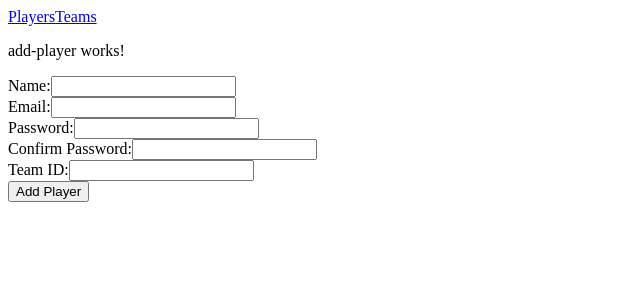
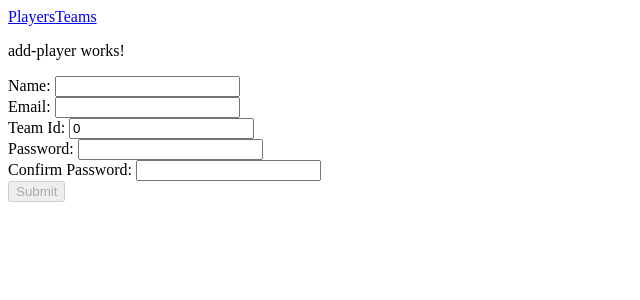
Before and after one commit to ajdubz/HandFootApp-Angular, an Angular app: page /add-player in a window 1280 px wide. Shown: the top 300 px of the page, without its empty margins (0-640 px from the left). Built offline with nearby package versions, Linux system fonts and the light colour scheme.

Commit message:
Fixed add player screen to be a formgroup with validation. Next is to pass the data back using httpPost.

```diff
--- a/src/app/app.config.ts
+++ b/src/app/app.config.ts
@@ -3,12 +3,16 @@ import { provideRouter } from '@angular/router';
 import { provideHttpClient } from '@angular/common/http';
 import { routes } from './app.routes';
 import { FormsModule } from '@angular/forms'; // Import FormsModule
+import { NgModule } from '@angular/core';
+import { BrowserModule } from '@angular/platform-browser';
 
 export const appConfig: ApplicationConfig = {
   providers: [
     provideZoneChangeDetection({ eventCoalescing: true }),
     provideRouter(routes),
     provideHttpClient(),
-    FormsModule // Add FormsModule to the list of providers
+    FormsModule, // Add FormsModule to the list of providers
+    NgModule, // Add NgModule to the list of providers
+    BrowserModule, // Add BrowserModule to the list of providersf
   ],
 };
--- a/src/app/player/add-player/add-player.component.html
+++ b/src/app/player/add-player/add-player.component.html
@@ -1,30 +1,45 @@
 <p>add-player works!</p>
 
-<form>
+<form [formGroup]="addPlayerForm" (ngSubmit)="onSubmit()">
         <div>
-        <label for="name">Name:</label>
-        <input type="text" id="name" name="name" [(ngModel)]="player.name">
+            <label for="name">Name: </label>
+            <input id="name" formControlName="name">
+            <div *ngIf="addPlayerForm.get('name')?.invalid && addPlayerForm.get('name')?.touched">
+                name is required.
+            </div>
         </div>
 
         <div>
-        <label for="email">Email:</label>
-        <input type="email" id="email" name="email" [(ngModel)]="player.email">
+            <label for="email">Email: </label>
+            <input id="email" formControlName="email">
+            <div *ngIf="addPlayerForm.get('email')?.invalid && addPlayerForm.get('email')?.touched">
+                Enter a valid email.
+            </div>
         </div>
 
         <div>
-        <label for="password">Password:</label>
-        <input type="password" id="password" name="password" [(ngModel)]="player.password">
+            <label for="teamId">Team Id: </label>
+            <input id="teamId" type="number" formControlName="teamId">
+            <div *ngIf="addPlayerForm.get('teamId')?.invalid && addPlayerForm.get('teamId')?.touched">
+                Passwords do not match.
+            </div>
         </div>
 
         <div>
-        <label for="password">Confirm Password:</label>
-        <input type="password" id="password" name="password" [(ngModel)]="player.confirmPassword">
+            <label for="password">Password: </label>
+            <input id="password" type="password" formControlName="password">
+            <div *ngIf="addPlayerForm.get('password')?.invalid && addPlayerForm.get('password')?.touched">
+                Password is required and must be at least 6 characters long.
+            </div>
         </div>
 
         <div>
-        <label for="teamId">Team ID:</label>
-        <input type="number" id="teamId" name="teamId" [(ngModel)]="player.teamId">
+            <label for="confirmPassword">Confirm Password: </label>
+            <input id="confirmPassword" type="password" formControlName="confirmPassword">
+            <div *ngIf="addPlayerForm && addPlayerForm.errors && addPlayerForm.errors['mismatch'] && addPlayerForm.get('confirmPassword')?.touched">
+                Passwords do not match.
+            </div>
         </div>
 
-    <button type="submit">Add Player</button>
+        <button type="submit" [disabled]="addPlayerForm.invalid">Submit</button>
 </form>
--- a/src/app/player/add-player/add-player.component.ts
+++ b/src/app/player/add-player/add-player.component.ts
@@ -1,31 +1,46 @@
 import { CommonModule } from '@angular/common';
 import { Component, OnInit } from '@angular/core';
 import { RouterOutlet, RouterModule } from '@angular/router';
-import { FormsModule, FormBuilder, FormGroup, Validators, AbstractControl } from '@angular/forms';
+import { FormsModule, FormBuilder, FormGroup, Validators, AbstractControl, ReactiveFormsModule } from '@angular/forms';
 
 @Component({
   selector: 'app-add-player',
+  standalone: true,
+  imports: [RouterOutlet, CommonModule, RouterModule, FormsModule, ReactiveFormsModule],
   templateUrl: './add-player.component.html',
   styleUrls: ['./add-player.component.scss']
 })
 export class AddPlayerComponent implements OnInit {
+
   player: Player = new Player('', '', '', '', 0);
+  name: string = '';
+  email: string = '';
+  password: string = '';
+  confirmPassword: string = '';
+  teamId: number = 0;
+
   addPlayerForm: FormGroup = new FormGroup({});
 
   constructor(private fb: FormBuilder) {}
 
   ngOnInit(): void {
     this.addPlayerForm = this.fb.group({
-      username: ['', Validators.required],
+      name: [ '', Validators.required],
       email: ['', [Validators.required, Validators.email]],
       password: ['', [Validators.required, Validators.minLength(6)]],
-      confirmPassword: ['', Validators.required]
-    }, { validator: this.passwordMatchValidator });
+      confirmPassword: ['', Validators.required],
+      teamId: [0]
+    }, { validators: this.passwordMatchValidator });
   }
 
   onSubmit(): void {
+
+
+
     if (this.addPlayerForm.valid) {
-      // Handle form submission
+    this.player = this.addPlayerForm.value;
+    console.log(this.player);
+
     }
   }
 
```
Lines whose indentation alone changed are shown as unchanged.
